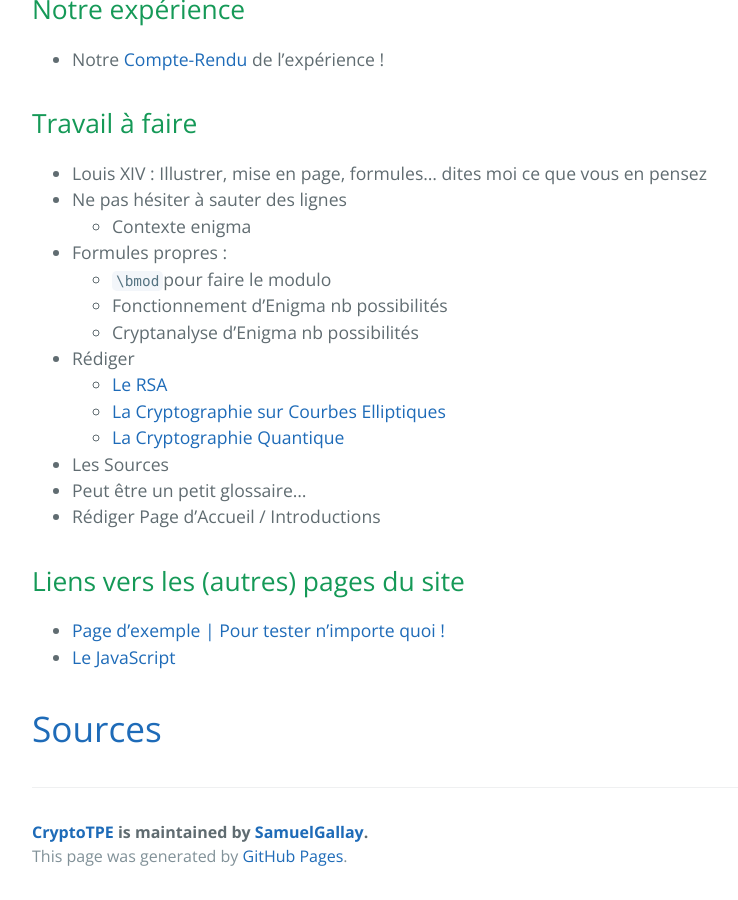
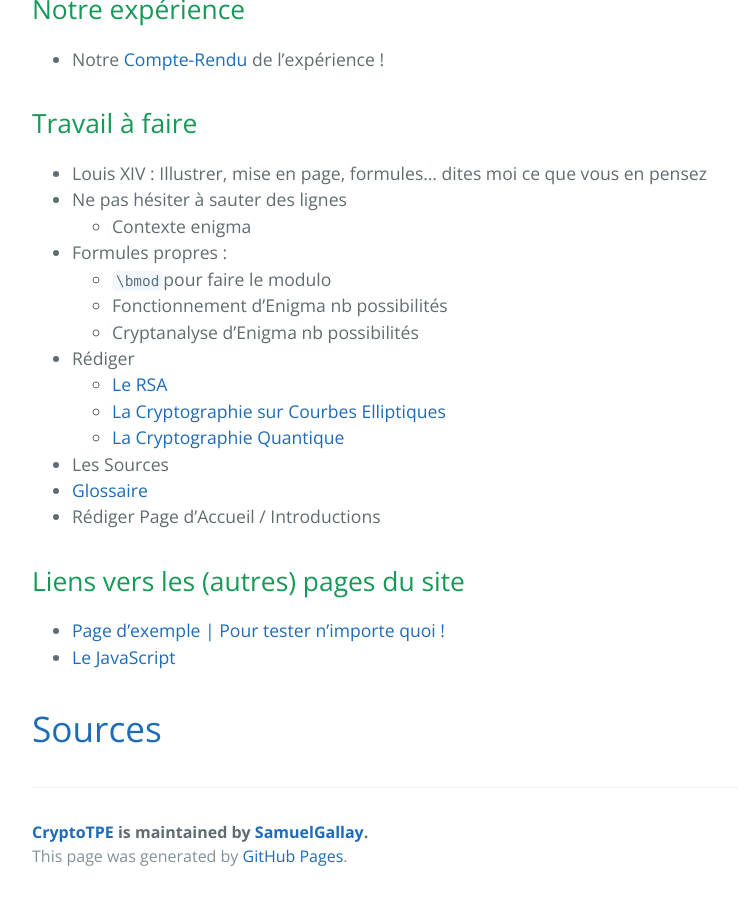
Before and after one commit to SamuelGallay/CryptoTPE, a Jekyll site: the page built from index.md, in a window 1280 px wide and 900 px high, scrolled down 2473 px. Shown: the whole window, without its empty margins (192-930 px from the left). Built offline with Jekyll 4.4.1, drawn with Linux system fonts in a browser that asks for light colours; our own code applies the rules of GitHub Pages for plain Markdown files.

Commit message:
Update index.md

```diff
--- a/index.md
+++ b/index.md
@@ -59,7 +59,7 @@ Les guerres présentent un contexte propice à la cryptologie puisqu'une partie
   * [La Cryptographie sur Courbes Elliptiques](ecc)
   * [La Cryptographie Quantique](quantique)
 * Les Sources
-* Peut être un petit glossaire...
+* [Glossaire](glossaire)
 * Rédiger Page d'Accueil / Introductions
 
 ## Liens vers les (autres) pages du site
```
